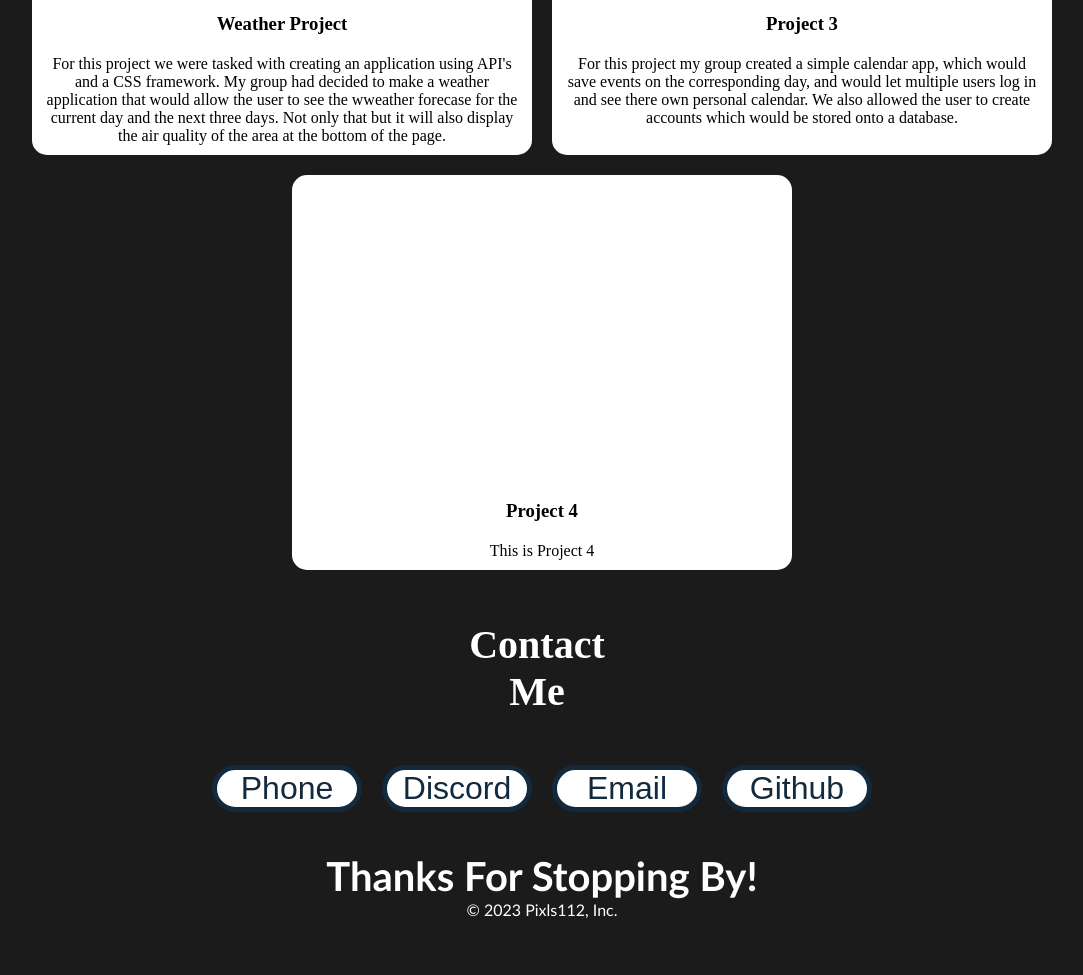
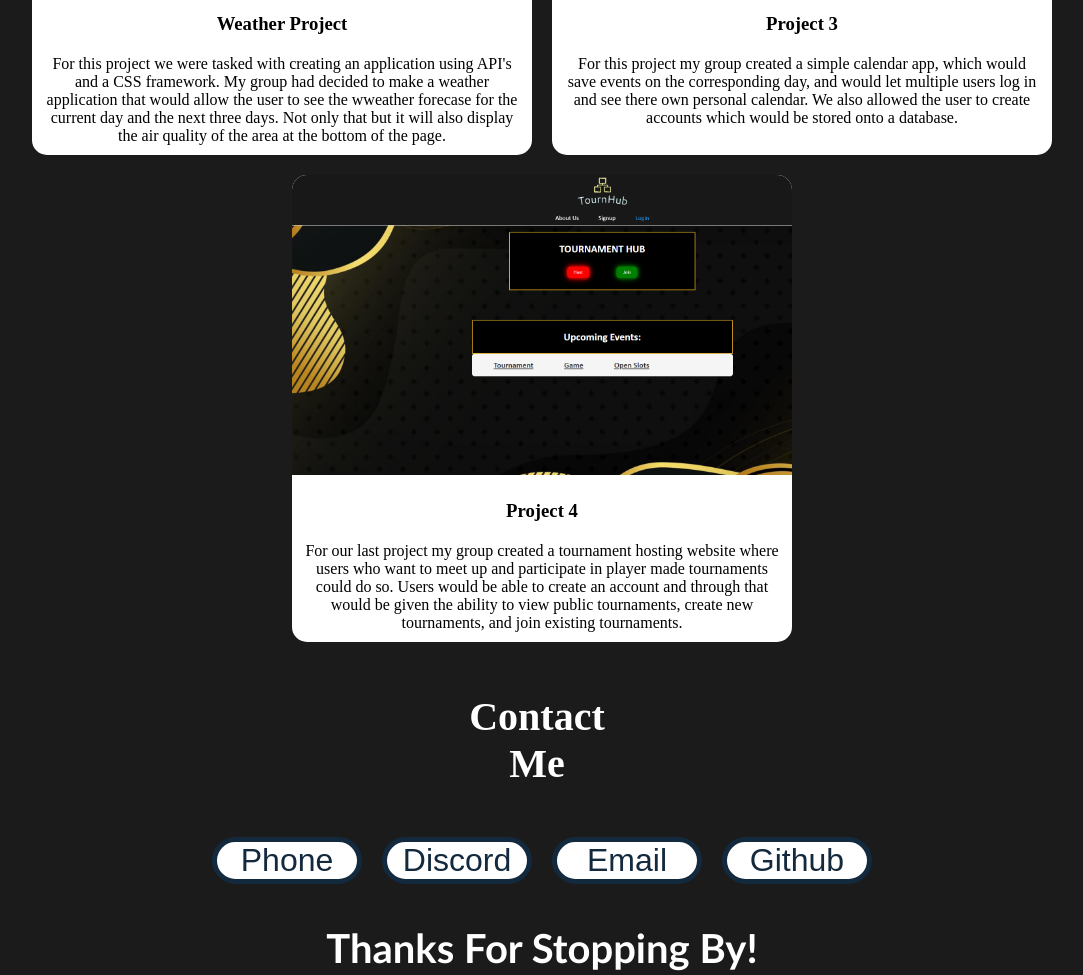
Before and after one commit to Pixls112/phillipstudentPortfolio, a plain HTML site: page index.html in a window 1280 px wide. Shown: the part 2553-3528 px from the top of the page, without its empty margins (98-1181 px from the left). Before the commit the page ends 3502 px from the top, so only its background shows below. Drawn offline with Linux system fonts and the light colour scheme.

Commit message:
added project 3

```diff
--- a/assets/css/style.css
+++ b/assets/css/style.css
@@ -155,7 +155,7 @@ up the proper amount of space when zooming out*/
 }
 
 .card-4{
-    background-image: url('../images/Sign-Plate-Work-in-Progress.jpg' );
+    background-image: url('../images/Project\ 3.png' );
 }
 
 .card1 p{
--- a/index.html
+++ b/index.html
@@ -87,10 +87,10 @@ When clicked on it will take the viewer to the project for them to examine-->
             </figure>
 
             <figure class="card">
-                <a class="defaultText" href="#">
+                <a class="defaultText" href="https://game-tourney-hub-8015c3047dd6.herokuapp.com/">
                 <figure class="card-image card-4"></figure>
                 <h3>Project 4</h3>
-                <p>This is Project 4</p>
+                <p>For our last project my group created a tournament hosting website where users who want to meet up and participate in player made tournaments could do so. Users would be able to create an account and through that would be given the ability to view public tournaments, create new tournaments, and join existing tournaments. </p>
                 </a>
             </figure>
         </section>
```
Also changed, not shown: assets/images/Project 3.png (added).
